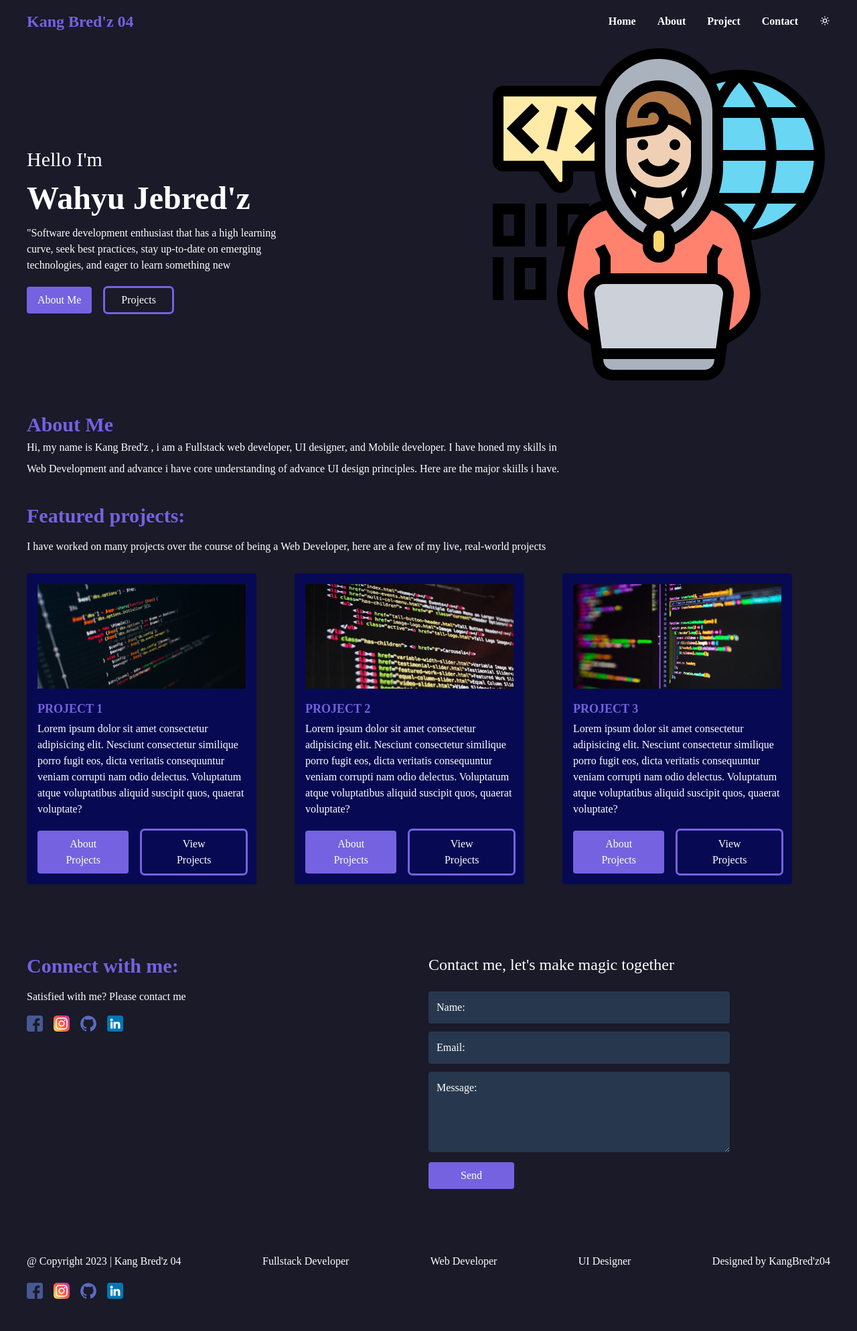
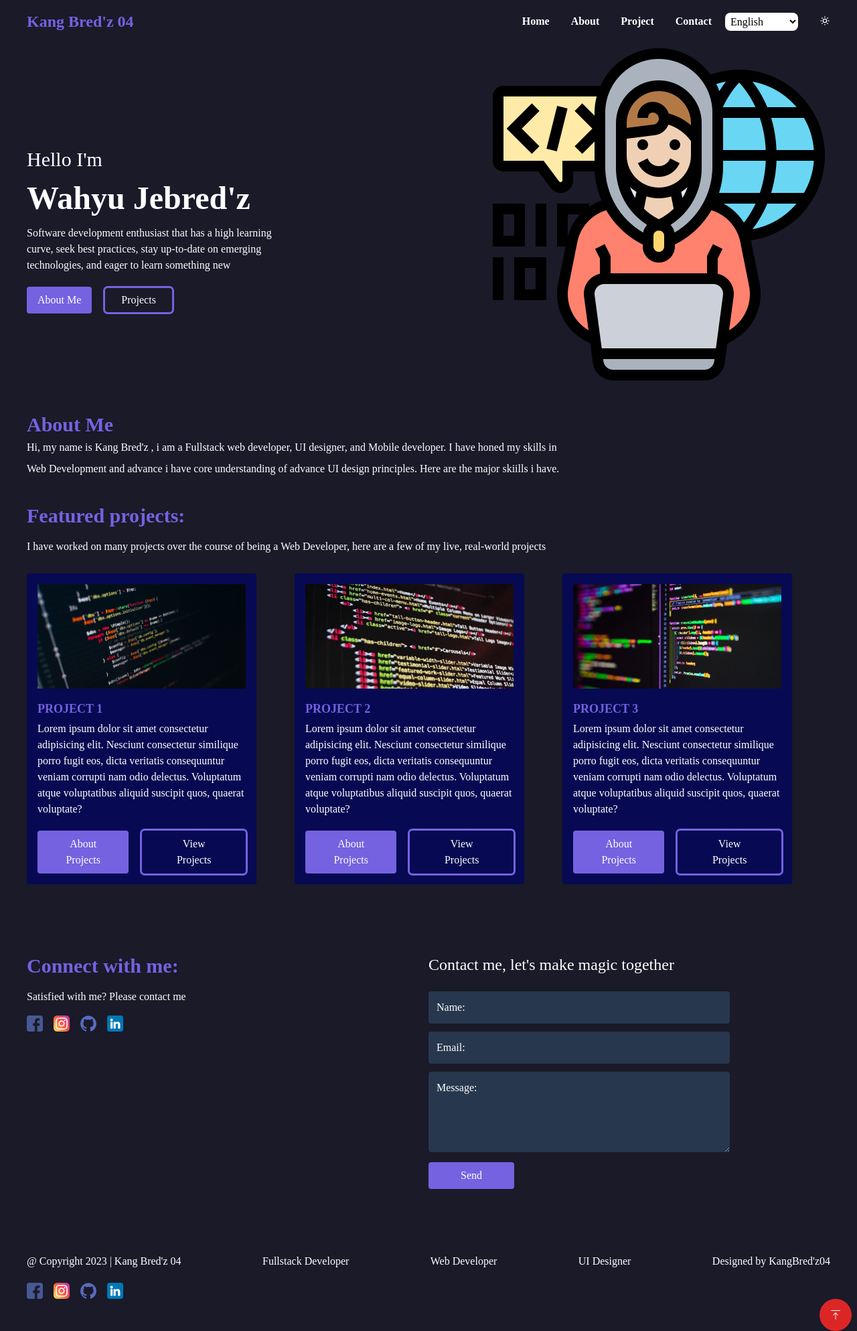
Before and after one commit to kangzBredz04/kangbredz-website-portofolio, a React (Vite) app: page / in a window 1280 px wide. Shown: the whole page at 67% size. Before the commit the page ends 1939 px from the top, so only its background shows below. Built offline with nearby package versions, Linux system fonts and the light colour scheme; a web font is replaced by a local one.

Commit message:
Add feature translate language, scroll top

```diff
--- a/src/App.jsx
+++ b/src/App.jsx
@@ -7,29 +7,87 @@ import Header from "./components/Header";
 import Home from "./components/Home";
 import Project from "./components/Project";
 import { useState } from "react";
+import { useRef } from "react";
+import { RxPinTop } from "react-icons/rx";
+import { useEffect } from "react";
 
 export const ThemeContext = createContext({
   theme: null,
   setTheme: () => {},
+  language: null,
+  setLanguage: () => {},
 });
+
+export const translate = {
+  en: {
+    hello: "Hello I'm",
+    words:
+      "Software development enthusiast that has a high learning curve, seek best practices, stay up-to-date on emerging technologies, and eager to learn something new",
+    aboutMe: "About Me",
+    home: "Home",
+    about: "About",
+    projek: "Project",
+    contact: "Contact",
+    projek2: "Projects",
+  },
+  id: {
+    hello: "Halo saya",
+    words:
+      "Penggemar pengembangan perangkat lunak yang memiliki kurva belajar tinggi, mencari praktik terbaik, selalu mengikuti perkembangan teknologi baru, dan bersemangat untuk mempelajari sesuatu yang baru",
+    aboutMe: "Tentang saya",
+    home: "Beranda",
+    about: "Tentang",
+    projek: "Projek",
+    contact: "Contact",
+    projek2: "Projek",
+  },
+};
 
 export default function App() {
   const [theme, setTheme] = useState("dark");
+  const [language, setLanguage] = useState("en");
+  const scrollRef = useRef(null);
+
+  const handleScroll = (ref) => {
+    window.scrollTo({
+      top: ref.offsetTop,
+      left: 0,
+      behavior: "smooth",
+    });
+  };
+
+  useEffect(() => {
+    console.log(
+      `${
+        theme === "dark"
+          ? "Berhasil mengubah tema menjadi gelap"
+          : "Berhasil mengubah tema menjadi terang"
+      }`
+    );
+  }, [theme]);
+
   return (
-    <ThemeContext.Provider value={{ theme, setTheme }}>
+    <ThemeContext.Provider value={{ theme, setTheme, language, setLanguage }}>
       <div
         className={`max-w-7xl mx-auto ${
-          theme === "dark"
-            ? "bg-[#1a1a29] text-white"
-            : "bg-white text-black"
+          theme === "dark" ? "bg-[#1a1a29] text-white" : "bg-white text-black"
         }`}
       >
-        <Header />
+        <Header scrollRef={scrollRef} />
         <Home />
         <About />
         <Project />
         <Contact />
         <Footer />
+        {/* <ButtonScroll s /> */}
+        <div
+          className="absolute right-2 bg-red-600 p-4  rounded-full cursor-pointer"
+          onClick={() => {
+            handleScroll(scrollRef.current);
+          }}
+        >
+          <RxPinTop />
+        </div>
       </div>
     </ThemeContext.Provider>
   );
--- a/src/components/Header.jsx
+++ b/src/components/Header.jsx
@@ -7,9 +7,9 @@ import { useState } from "react";
 import { ThemeContext } from "../App";
 import { useContext } from "react";
 
-export default function Header() {
+export default function Header({ scrollRef }) {
   const [open, setOpen] = useState(false);
-  const { theme, setTheme } = useContext(ThemeContext);
+  const { theme, setTheme, language, setLanguage } = useContext(ThemeContext);
   let Links = [
     { name: "Home", link: "home" },
     { name: "About", link: "about" },
@@ -19,10 +19,9 @@ export default function Header() {
   return (
     <div
       className={`w-full max-w-7xl ${
-        theme === "dark"
-          ? "bg-[#1a1a29] text-white"
-          : "bg-white text-[#1a1a29]"
+        theme === "dark" ? "bg-[#1a1a29] text-white" : "bg-white text-[#1a1a29]"
       } `}
+      ref={scrollRef}
     >
       <div className="md:flex items-center justify-between py-4 md:px-10 px-7 ">
         {/* logo section */}
@@ -55,6 +54,23 @@ export default function Header() {
               </Link>
             </li>
           ))}
+          <li>
+            <select
+              value={language}
+              className={`${
+                theme === "dark"
+                  ? "bg-white text-black"
+                  : "bg-slate-800 text-white"
+              } rounded-lg p-1 ml-5`}
+              onChange={(e) => setLanguage(e.target.value)}
+            >
+              <option hidden selected>
+                Pilih Bahasa
+              </option>
+              <option value="id">Indonesia</option>
+              <option value="en">English</option>
+            </select>
+          </li>
           <li className="md:ml-8 md:my-0 my-7 font-semibold md:mt-1">
             {theme === "light" ? (
               <button onClick={() => setTheme("dark")}>
--- a/src/components/Home.jsx
+++ b/src/components/Home.jsx
@@ -1,8 +1,8 @@
 import { useContext } from "react";
-import { ThemeContext } from "../App";
+import { ThemeContext, translate } from "../App";
 
 export default function Home() {
-  const { theme, setTheme } = useContext(ThemeContext);
+  const { theme, setTheme, language, setLanguage } = useContext(ThemeContext);
   return (
     <div
       className={` md:px-10  md:h-full bg-[#1a1a29] ${
@@ -16,20 +16,14 @@ export default function Home() {
         {/* Text */}
         <div
           className={`${
-            theme === "dark"
-              ? "bg-[#1a1a29] text-white"
-              : "bg-white text-black"
+            theme === "dark" ? "bg-[#1a1a29] text-white" : "bg-white text-black"
           }`}
         >
-          <h6 className="text-3xl mt-12">Hello I'm</h6>
+          <h6 className="text-3xl mt-12">{translate[language].hello}</h6>
           <h1 className="font-semibold text-3xl md:text-5xl my-4">
             Wahyu Jebred'z
           </h1>
-          <p className="md:w-96">
-            "Software development enthusiast that has a high learning curve,
-            seek best practices, stay up-to-date on emerging technologies, and
-            eager to learn something new
-          </p>
+          <p className="md:w-96">{translate[language].words}</p>
 
           {/* Buttons */}
           <div className="mt-5">
@@ -37,10 +31,10 @@ export default function Home() {
               className="btn bg-primary py-2 px-4 text-white rounded
             hover:bg-white hover:text-primary transition-all duration-500"
             >
-              About Me
+              {translate[language].aboutMe}
             </button>
             <button className="btn outline px-6 py-1.5 rounded border-none  ml-5">
-              Projects
+              {translate[language].projek2}
             </button>
           </div>
         </div>
```
Also changed, not shown: src/components/ButtonScroll.jsx (added, +13 -0 lines).
